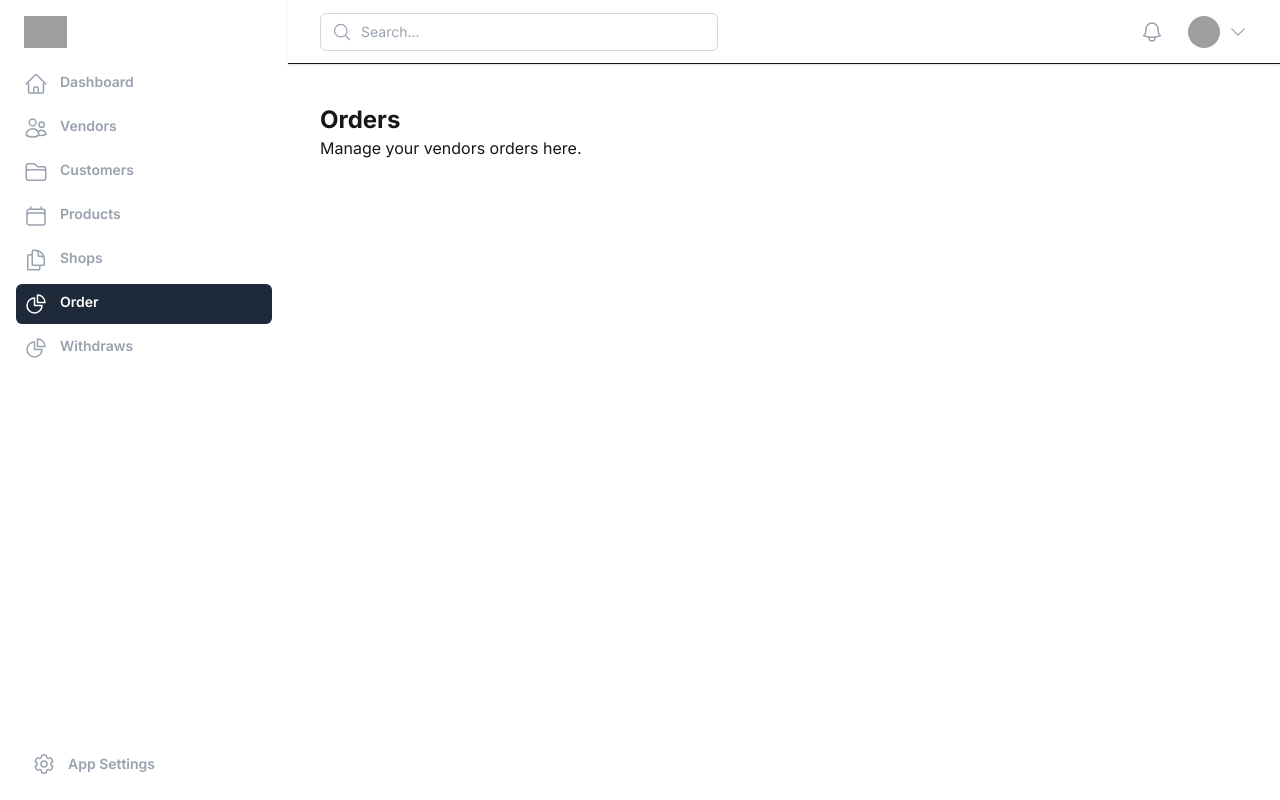
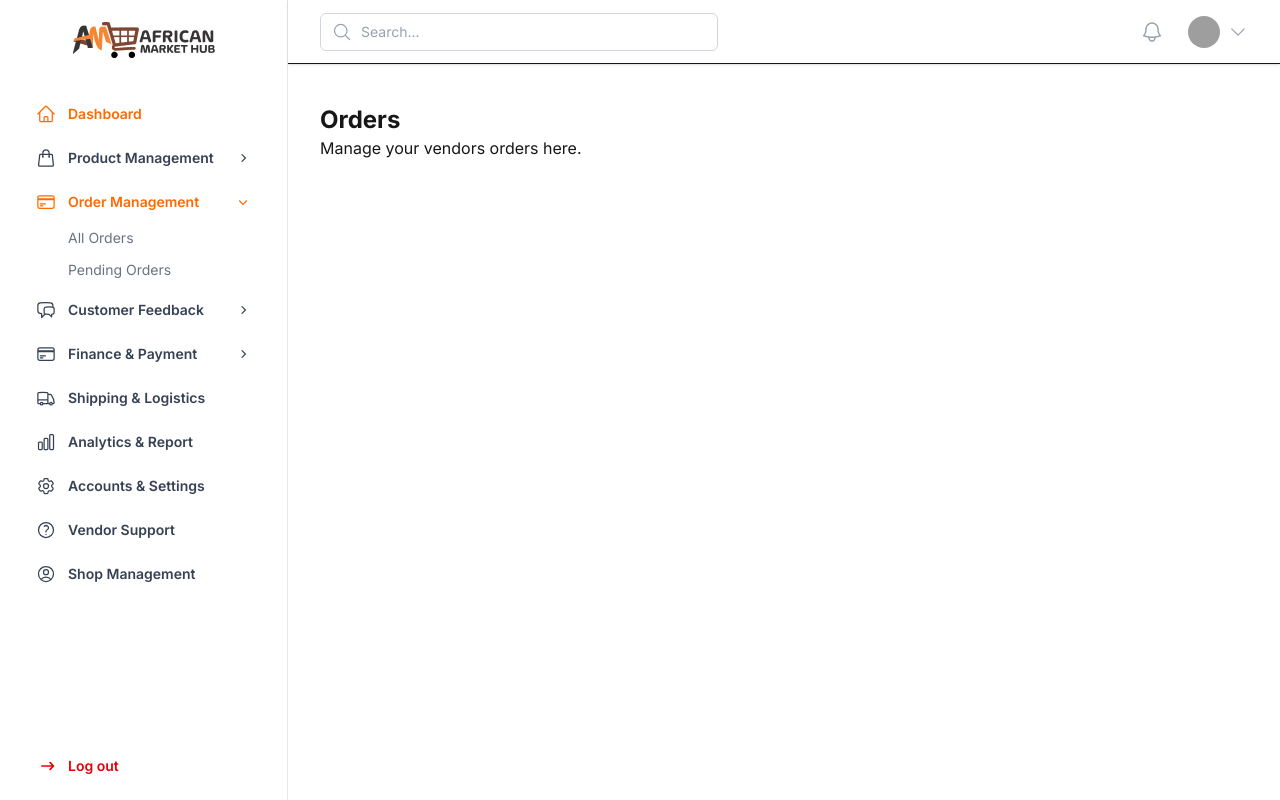
Before and after one commit to webshoptech/el-veep-admin, a Next.js app: page /orders in a window 1280 px wide. Built offline with nearby package versions, Linux system fonts and the light colour scheme; grey boxes are pictures that could not be loaded.

Commit message:
Sidebar updated

```diff
--- /dev/null
+++ b/app/api.ts
@@ -0,0 +1 @@
+//api file
--- a/app/components/NavMenu.tsx
+++ b/app/components/NavMenu.tsx
@@ -4,29 +4,71 @@ import Link from "next/link";
 import { usePathname } from "next/navigation";
 import { navigation } from "@/app/setting";
 import clsx from "clsx";
+import { useState } from "react";
+import { ChevronDownIcon, ChevronRightIcon } from "@heroicons/react/20/solid";
 
 const NavMenu = () => {
   const pathname = usePathname();
+  const [openSections, setOpenSections] = useState<Record<string, boolean>>({});
+
+  const toggleSection = (name: string) => {
+    setOpenSections((prev) => ({
+      ...prev,
+      [name]: !prev[name],
+    }));
+  };
 
   return (
-    <ul className="-mx-2 space-y-1">
+    <ul className="space-y-2">
       {navigation.map((item) => {
-        const isActive = pathname === item.href;
+        const isActiveParent = pathname.startsWith(item.href);
+        const isOpen = openSections[item.name] || isActiveParent;
 
         return (
           <li key={item.name}>
-            <Link
-              href={item.href}
+            <button
+              onClick={() => toggleSection(item.name)}
               className={clsx(
-                isActive
-                  ? "bg-gray-800 text-white"
-                  : "text-gray-400 hover:bg-gray-500 hover:text-white",
-                "group flex gap-x-3 rounded-md p-2 text-sm font-semibold"
+                "w-full flex items-center justify-between px-3 py-2 rounded-md text-sm font-semibold",
+                isActiveParent
+                  ? "text-orange-500"
+                  : "text-gray-700 hover:text-orange-500"
               )}
             >
-              <item.icon className="size-6 shrink-0" />
-              {item.name}
-            </Link>
+              <span className="flex items-center gap-x-3">
+                <item.icon className="h-5 w-5" />
+                {item.name}
+              </span>
+              {item.children &&
+                (isOpen ? (
+                  <ChevronDownIcon className="h-4 w-4" />
+                ) : (
+                  <ChevronRightIcon className="h-4 w-4" />
+                ))}
+            </button>
+
+            {item.children && isOpen && (
+              <ul className="ml-8 mt-1 space-y-1">
+                {item.children.map((subItem) => {
+                  const isActiveSub = pathname === subItem.href;
+                  return (
+                    <li key={subItem.name}>
+                      <Link
+                        href={subItem.href}
+                        className={clsx(
+                          "block px-3 py-1 text-sm rounded-md",
+                          isActiveSub
+                            ? "bg-orange-50 text-orange-600"
+                            : "text-gray-500 hover:text-orange-500 hover:bg-orange-50"
+                        )}
+                      >
+                        {subItem.name}
+                      </Link>
+                    </li>
+                  );
+                })}
+              </ul>
+            )}
           </li>
         );
       })}
--- a/app/components/Sidebar.tsx
+++ b/app/components/Sidebar.tsx
@@ -1,7 +1,12 @@
 "use client";
 
- import { Dialog, DialogBackdrop, DialogPanel, TransitionChild } from "@headlessui/react";
-import { XMarkIcon, Cog6ToothIcon } from "@heroicons/react/24/outline";
+import {
+  Dialog,
+  DialogBackdrop,
+  DialogPanel,
+  TransitionChild,
+} from "@headlessui/react";
+import { XMarkIcon } from "@heroicons/react/24/outline";
 import Image from "next/image";
 import NavMenu from "@/app/components/NavMenu";
 
@@ -14,90 +19,80 @@ const Sidebar: React.FC<SidebarProps> = ({ sidebarOpen, setSidebarOpen }) => {
   return (
     <>
       {/* ✅ Mobile Sidebar */}
-      <Dialog open={sidebarOpen} onClose={setSidebarOpen} className="relative z-50 lg:hidden">
-        {/* Overlay */}
-        <DialogBackdrop
-          transition
-          className="fixed inset-0 bg-black/50 transition-opacity duration-300 ease-linear data-[closed]:opacity-0"
-        />
+      <Dialog
+        open={sidebarOpen}
+        onClose={setSidebarOpen}
+        className="relative z-50 lg:hidden"
+      >
+        <DialogBackdrop className="fixed inset-0 bg-black/50 transition-opacity duration-300" />
         <div className="fixed inset-0 flex">
-          <DialogPanel
-            transition
-            className="relative mr-16 flex w-full max-w-xs flex-1 transform transition duration-300 ease-in-out data-[closed]:-translate-x-full"
-          >
-            {/* ✅ Close Button */}
+          <DialogPanel className="relative mr-16 flex w-full max-w-xs flex-1 transform transition duration-100 bg-white">
             <TransitionChild>
-              <div className="absolute left-full top-0 flex w-16 justify-center pt-5 duration-300 ease-in-out data-[closed]:opacity-0">
-                <button type="button" onClick={() => setSidebarOpen(false)} className="-m-2.5 p-2.5">
+              <div className="absolute left-full top-0 flex w-16 justify-center pt-5">
+                <button
+                  type="button"
+                  onClick={() => setSidebarOpen(false)}
+                  className="-m-2.5 p-2.5"
+                >
                   <span className="sr-only">Close sidebar</span>
-                  <XMarkIcon aria-hidden="true" className="size-6 text-white" />
+                  <XMarkIcon
+                    className="h-6 w-6 text-white"
+                    aria-hidden="true"
+                  />
                 </button>
               </div>
             </TransitionChild>
-
-            {/* ✅ Sidebar Content */}
-            <div className="flex grow flex-col gap-y-5 overflow-y-auto bg-white px-6 pb-4 ring-1 ring-white/10">
-              <div className="flex h-16 items-center">
-                <Image
-                  alt="Your Company"
-                  width={32}
-                  height={32}
-                  src="https://tailwindcss.com/plus-assets/img/logos/mark.svg?color=indigo&shade=500"
-                  className="h-8 w-auto"
-                />
-              </div>
-              <nav className="flex flex-1 flex-col">
-                <ul className="flex flex-1 flex-col gap-y-7">
-                  <li>
-                    <NavMenu />
-                  </li>
-                  <li className="mt-auto">
-                    <a
-                      href="#"
-                      className="group flex gap-x-3 rounded-md p-2 text-sm/6 font-semibold text-gray-400 hover:bg-gray-500 hover:text-white"
-                    >
-                      <Cog6ToothIcon className="size-6 shrink-0" />
-                      Settings
-                    </a>
-                  </li>
-                </ul>
-              </nav>
-            </div>
+            <SidebarContent />
           </DialogPanel>
         </div>
       </Dialog>
 
       {/* ✅ Desktop Sidebar */}
-      <div className="hidden lg:fixed lg:inset-y-0 lg:flex lg:w-72 lg:flex-col bg-white px-6 pb-4">
-        <div className="flex h-16 items-center">
-          <Image
-            alt="Your Company"
-            src="https://tailwindcss.com/plus-assets/img/logos/mark.svg?color=indigo&shade=500"
-            className="h-8 w-auto"
-            priority
-            width={32}
-            height={32}
-          />
-        </div>
-        <nav className="flex flex-1 flex-col">
-          <ul className="flex flex-1 flex-col gap-y-7">
-            <li>
-              <NavMenu />
-            </li>
-            <li className="mt-auto">
-              <a
-                href="#"
-                className="group flex gap-x-3 rounded-md p-2 text-sm/6 font-semibold text-gray-400 hover:bg-gray-500 hover:text-white"
-              >
-                <Cog6ToothIcon className="size-6 shrink-0" />
-                App Settings
-              </a>
-            </li>
-          </ul>
-        </nav>
+      <div className="hidden lg:fixed lg:inset-y-0 lg:flex lg:w-72 lg:flex-col bg-white px-6 pb-4 border-r border-gray-200">
+        <SidebarContent />
       </div>
     </>
   );
 };
 
+const SidebarContent = () => (
+  <div className="flex grow flex-col overflow-y-auto pt-4">
+    <div className="flex items-center justify-center mb-8">
+      <Image
+        src="/logo.png" // Replace with your actual logo path
+        alt="African Market Hub"
+        width={150}
+        height={40}
+        className="h-auto w-auto"
+        priority={true}
+      />
+    </div>
+    <nav className="flex flex-1 flex-col justify-between">
+      <NavMenu />
+      <div className="mt-10">
+        <a
+          href="#"
+          className="flex items-center gap-x-3 rounded-md px-3 py-2 text-sm font-semibold text-red-600 hover:bg-red-100"
+        >
+          <svg
+            xmlns="http://www.w3.org/2000/svg"
+            className="h-5 w-5"
+            fill="none"
+            viewBox="0 0 24 24"
+            stroke="currentColor"
+          >
+            <path
+              strokeLinecap="round"
+              strokeLinejoin="round"
+              strokeWidth={2}
+              d="M17 16l4-4m0 0l-4-4m4 4H7"
+            />
+          </svg>
+          Log out
+        </a>
+      </div>
+    </nav>
+  </div>
+);
+
 export default Sidebar;
--- a/app/setting.ts
+++ b/app/setting.ts
@@ -1,22 +1,83 @@
 import {
     HomeIcon,
-    UsersIcon,
-    FolderIcon,
-    CalendarIcon,
-    DocumentDuplicateIcon,
-    ChartPieIcon,
+    ShoppingBagIcon,
+    CreditCardIcon,
+    ChatBubbleLeftRightIcon,
+    TruckIcon,
+    ChartBarIcon,
+    Cog6ToothIcon,
+    QuestionMarkCircleIcon,
+    UserCircleIcon,
   } from "@heroicons/react/24/outline";
 
-  export const navigation = [
-    { name: "Dashboard", href: "/", icon: HomeIcon, current: true },
-    { name: "Vendors", href: "/vendors", icon: UsersIcon, current: false },
-    { name: "Customers", href: "/customers", icon: FolderIcon, current: false },
-    { name: "Products", href: "/products", icon: CalendarIcon, current: false },
-    { name: "Shops", href: "/shops", icon: DocumentDuplicateIcon, current: false },
-    { name: "Order", href: "/orders", icon: ChartPieIcon, current: false },
-    { name: "Withdraws", href: "/withdraws", icon: ChartPieIcon, current: false },
-  ];
-
+ export const navigation = [
+   {
+     name: "Dashboard",
+     href: "/",
+     icon: HomeIcon,
+   },
+   {
+     name: "Product Management",
+     href: "/products",
+     icon: ShoppingBagIcon,
+     children: [
+       { name: "Add Product", href: "/product/add" },
+       { name: "All Products", href: "/product/all" },
+     ],
+   },
+   {
+     name: "Order Management",
+     href: "/orders",
+     icon: CreditCardIcon,
+     children: [
+       { name: "All Orders", href: "/orders/all" },
+       { name: "Pending Orders", href: "/orders/pending" },
+     ],
+   },
+   {
+     name: "Customer Feedback",
+     href: "/feedback",
+     icon: ChatBubbleLeftRightIcon,
+     children: [
+       { name: "Customer Message", href: "/feedback/messages" },
+       { name: "Ratings & Review", href: "/feedback/ratings" },
+     ],
+   },
+   {
+     name: "Finance & Payment",
+     href: "/finance",
+     icon: CreditCardIcon,
+     children: [
+       { name: "Transaction History", href: "/finance/transactions" },
+       { name: "Payouts", href: "/finance/payouts" },
+     ],
+   },
+   {
+     name: "Shipping & Logistics",
+     href: "/shipping",
+     icon: TruckIcon,
+   },
+   {
+     name: "Analytics & Report",
+     href: "/analytics",
+     icon: ChartBarIcon,
+   },
+   {
+     name: "Accounts & Settings",
+     href: "/settings",
+     icon: Cog6ToothIcon,
+   },
+   {
+     name: "Vendor Support",
+     href: "/support",
+     icon: QuestionMarkCircleIcon,
+   },
+   {
+     name: "Shop Management",
+     href: "/shops",
+     icon: UserCircleIcon,
+   },
+ ];
   export const userNavigation = [
     { name: 'Your profile', href: '#' },
     { name: 'Sign out', href: '#' },
```
Also changed, not shown: public/logo.png (added).
